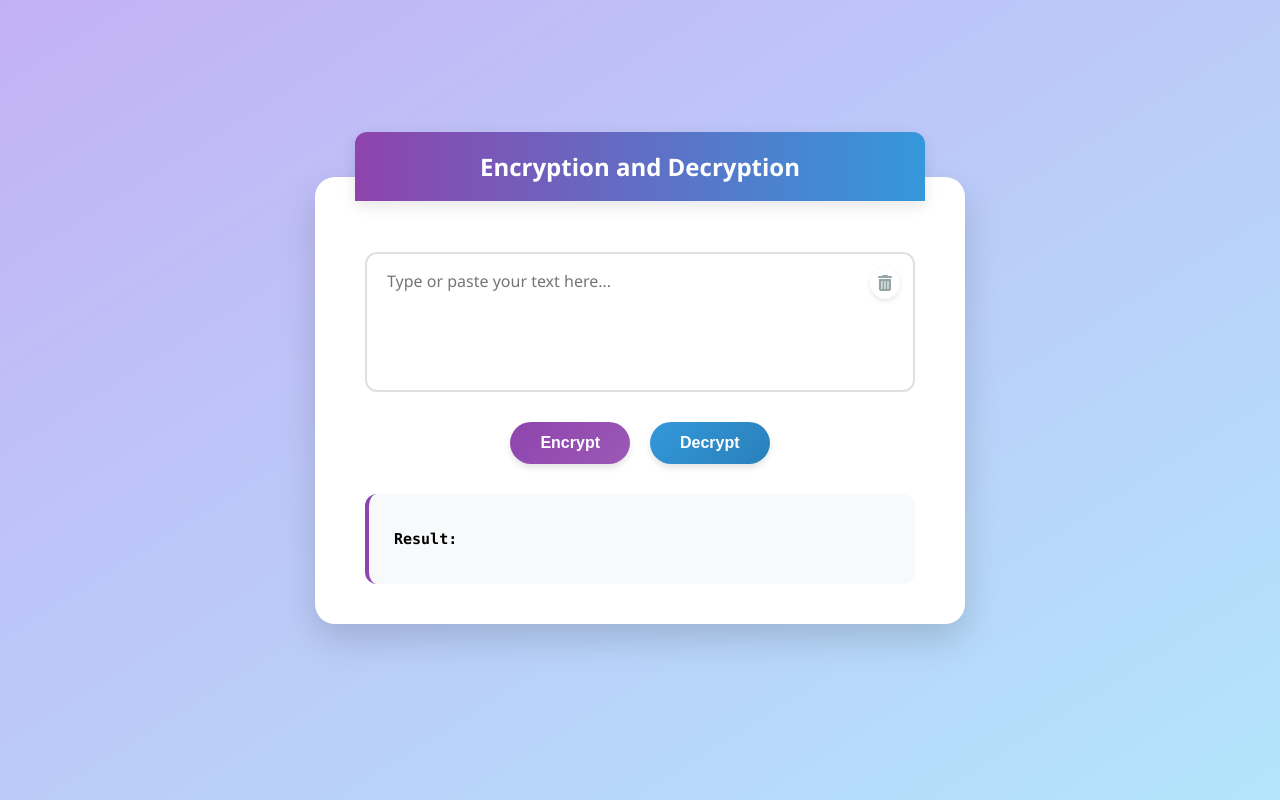
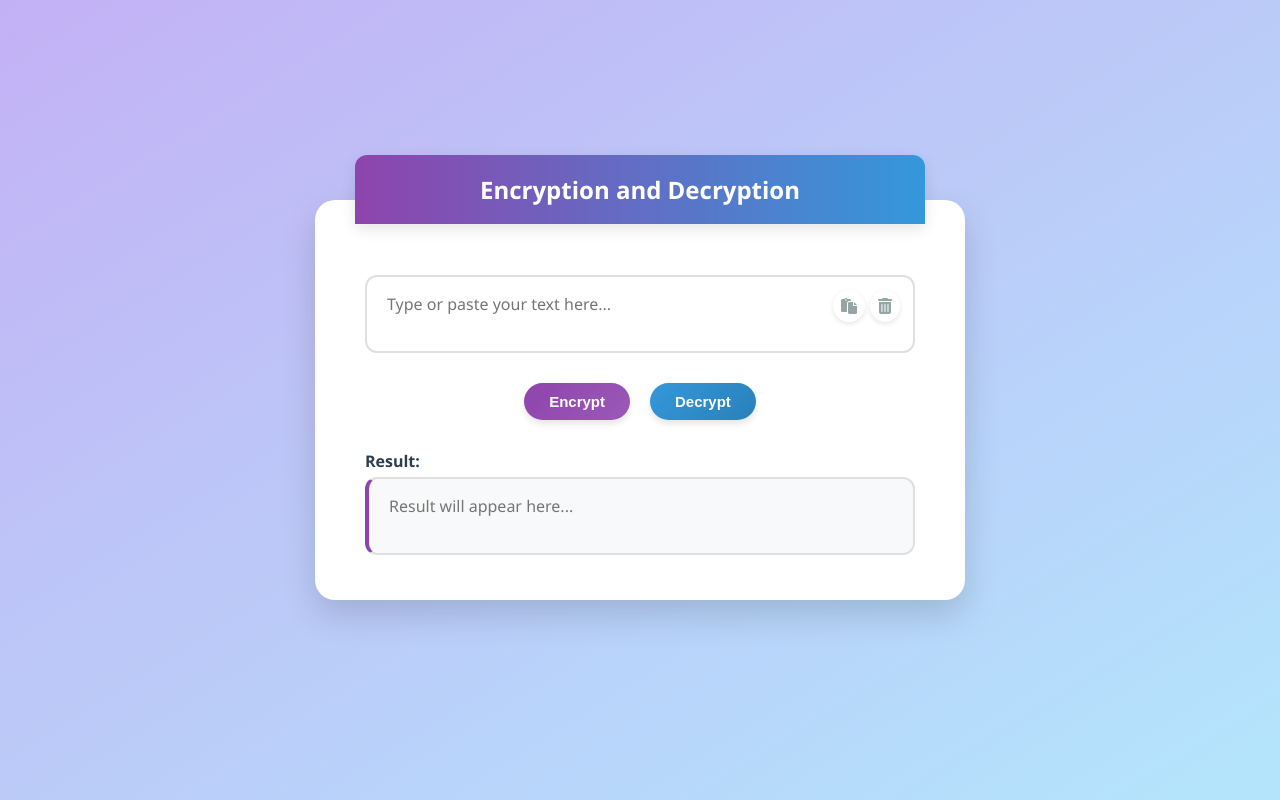
Before and after one commit to EmanEbrahim-137/Secure-Data-Transmission-System-using-AES-and-DES-Encryption, a Flask app: page / in a window 1280 px wide. Run offline with Flask 3, Linux system fonts and the light colour scheme.

Commit message:
final touchs

```diff
--- a/templates/index.html
+++ b/templates/index.html
@@ -14,7 +14,7 @@
             display: flex;
             justify-content: center;
             align-items: center;
-            height: 100vh;
+            min-height: 100vh;
             margin: 0;
         }
 
@@ -61,13 +61,16 @@
 
         textarea {
             width: 100%;
-            height: 140px;
+            width: 100%;
+            min-height: 50px;
+            /* Start height: small */
+            height: auto;
             /* Taller */
             border-radius: 12px;
             border: 2px solid #e0e0e0;
             /* Softer border */
-            padding: 15px 20px;
-            /* More internal padding */
+            padding: 15px 90px 15px 20px;
+            /* More internal padding, extra right padding for icons */
             font-size: 16px;
             resize: none;
             box-sizing: border-box;
@@ -104,6 +107,29 @@
             box-shadow: 0 3px 8px rgba(0, 0, 0, 0.15);
         }
 
+        /* Style for the Paste Icon */
+        .paste-icon {
+            position: absolute;
+            top: 15px;
+            right: 50px;
+            /* Positioned to the left of clear icon */
+            background: white;
+            color: #95a5a6;
+            cursor: pointer;
+            font-size: 16px;
+            padding: 8px;
+            transition: 0.2s;
+            z-index: 10;
+            border-radius: 50%;
+            box-shadow: 0 2px 5px rgba(0, 0, 0, 0.1);
+        }
+
+        .paste-icon:hover {
+            color: #3498db;
+            transform: scale(1.1);
+            box-shadow: 0 3px 8px rgba(0, 0, 0, 0.15);
+        }
+
         .button-group {
             display: flex;
             justify-content: center;
@@ -113,9 +139,9 @@
         }
 
         button {
-            padding: 12px 30px;
-            /* Larger buttons */
-            font-size: 16px;
+            padding: 10px 25px;
+            /* Slightly smaller buttons */
+            font-size: 15px;
             border: none;
             border-radius: 25px;
             /* Pill shape */
@@ -149,36 +175,49 @@
             box-shadow: 0 6px 12px rgba(52, 152, 219, 0.3);
         }
 
-        button.copy {
-            background-color: #2ecc71;
-            color: white;
-            margin-left: 15px;
-            padding: 8px 20px;
-            font-size: 14px;
-            border-radius: 8px;
-            vertical-align: middle;
+        button.copy-icon-btn {
+            background: none;
+            border: none;
+            color: #95a5a6;
+            cursor: pointer;
+            position: absolute;
+            top: 5px;
+            right: 5px;
+            width: 30px;
+            height: 30px;
+            padding: 0;
+            display: flex;
+            align-items: center;
+            justify-content: center;
+            font-size: 16px;
+            border-radius: 6px;
         }
 
-        button.copy:hover {
-            background-color: #27ae60;
+        button.copy-icon-btn:hover {
+            color: #2ecc71;
+            transform: scale(1.1);
         }
 
-        .result {
-            margin-top: 0;
-            padding: 25px;
+        .result-wrapper {
+            position: relative;
+            margin-top: 5px;
+        }
+
+        .result-label {
+            font-weight: bold;
+            color: #2c3e50;
+            display: block;
+            text-align: left;
+            margin-bottom: 5px;
+            font-size: 16px;
+        }
+
+        /* Readonly textarea for result */
+        textarea[readonly] {
             background-color: #f8f9fa;
-            border-radius: 12px;
-            word-wrap: break-word;
-            font-family: 'Consolas', monospace;
-            font-size: 15px;
-            text-align: left;
-            position: relative;
-            min-height: 40px;
-            display: flex;
-            align-items: center;
-            justify-content: space-between;
             border-left: 4px solid #8e44ad;
-            /* Accent line */
+            color: #2c3e50;
+            cursor: default;
         }
     </style>
     <script>
@@ -189,15 +228,12 @@
             navigator.clipboard.writeText(resultText).then(() => {
                 const btn = document.getElementById('copyBtn');
                 // Visual feedback
-                const originalHTML = btn.innerHTML;
-                const originalBg = btn.style.backgroundColor;
-
-                btn.style.backgroundColor = "#27ae60";
-                btn.innerHTML = '<i class="fas fa-check"></i> Copied';
+                btn.style.color = "#27ae60";
+                btn.innerHTML = '<i class="fas fa-check"></i>';
 
                 setTimeout(() => {
-                    btn.style.backgroundColor = "";
-                    btn.innerHTML = '<i class="fas fa-copy"></i> Copy';
+                    btn.style.color = "";
+                    btn.innerHTML = '<i class="fas fa-copy"></i>';
                 }, 2000);
             });
         }
@@ -214,6 +250,44 @@
                 window.history.replaceState(null, null, window.location.href);
             }
         }
+
+        async function pasteToInput() {
+            try {
+                const text = await navigator.clipboard.readText();
+                const textarea = document.querySelector('textarea[name="text"]');
+                textarea.value = text;
+                // Optional: visual feedback
+                const pasteBtn = document.querySelector('.paste-icon');
+                const originalColor = pasteBtn.style.color;
+                pasteBtn.style.color = "#27ae60";
+                setTimeout(() => {
+                    pasteBtn.style.color = "";
+                }, 500);
+            } catch (err) {
+                console.error('Failed to read clipboard contents: ', err);
+                alert('Failed to paste from clipboard. Please allow clipboard permissions.');
+            }
+        }
+
+        function autoResizeTextarea() {
+            const textarea = document.querySelector('textarea[name="text"]');
+            textarea.style.height = 'auto'; // Reset height
+            textarea.style.height = textarea.scrollHeight + 'px'; // Set to scrollHeight
+        }
+
+        // Attach listener on load
+        document.addEventListener('DOMContentLoaded', () => {
+            const textareas = document.querySelectorAll('textarea');
+            textareas.forEach(textarea => {
+                textarea.addEventListener('input', () => {
+                    textarea.style.height = 'auto';
+                    textarea.style.height = textarea.scrollHeight + 'px';
+                });
+                // Initial resize
+                textarea.style.height = 'auto';
+                textarea.style.height = textarea.scrollHeight + 'px';
+            });
+        });
     </script>
 </head>
 
@@ -223,6 +297,8 @@
         <form method="post">
 
             <div class="input-wrapper">
+                <!-- Icon to paste text -->
+                <i class="fas fa-paste paste-icon" onclick="pasteToInput()" title="Paste text"></i>
                 <!-- Icon to clear text inside the box -->
                 <i class="fas fa-trash-alt clear-icon" onclick="clearFields()" title="Clear text"></i>
                 <textarea name="text" placeholder="Type or paste your text here...">{{ text }}</textarea>
@@ -234,15 +310,17 @@
             </div>
         </form>
 
-        <div class="result">
-            <div>
-                <strong>Result:</strong> <span id="resultText">{{ result }}</span>
+        <div class="result-section">
+            <span class="result-label">Result:</span>
+            <div class="result-wrapper">
+                <textarea readonly id="resultText" placeholder="Result will appear here...">{{ result }}</textarea>
+                {% if result %}
+                <button type="button" class="copy-icon-btn" id="copyBtn" onclick="copyToClipboard()"
+                    title="Copy to clipboard">
+                    <i class="fas fa-copy"></i>
+                </button>
+                {% endif %}
             </div>
-            {% if result %}
-            <button type="button" class="copy" id="copyBtn" onclick="copyToClipboard()">
-                <i class="fas fa-copy"></i> Copy
-            </button>
-            {% endif %}
         </div>
     </div>
 </body>
```
